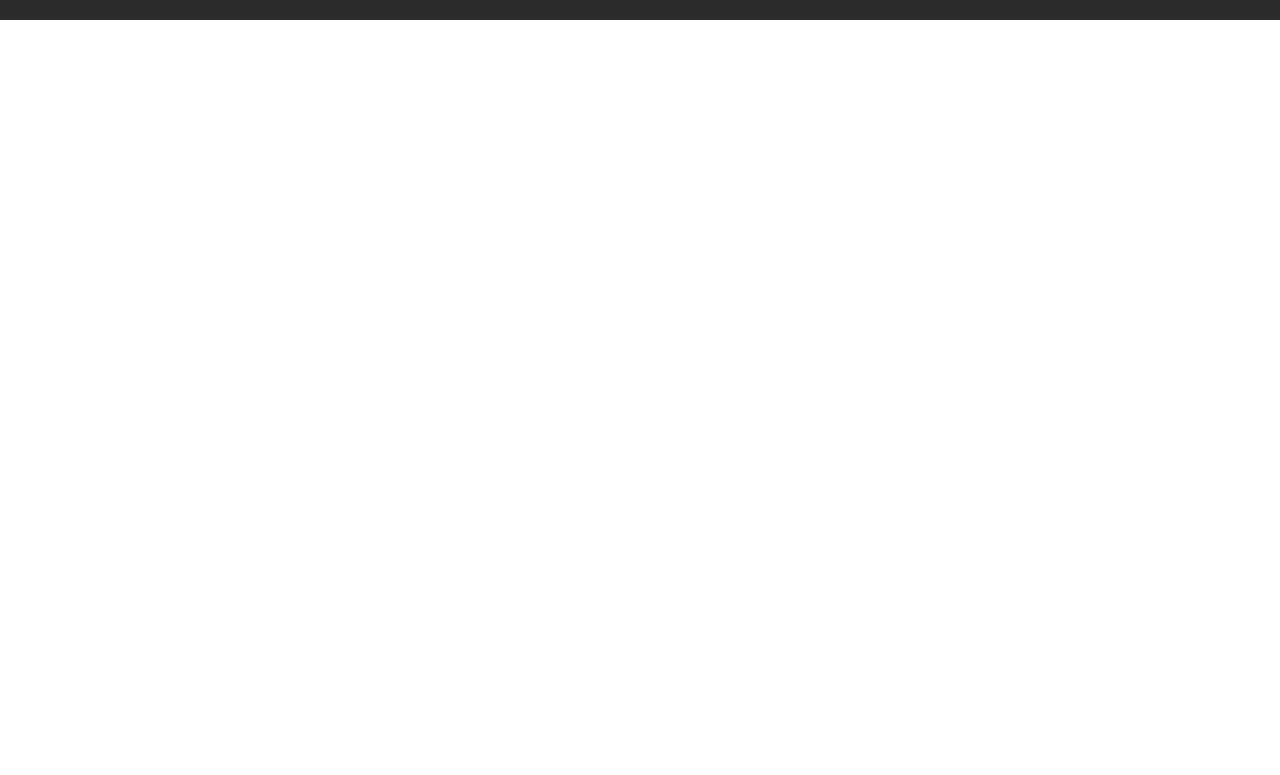
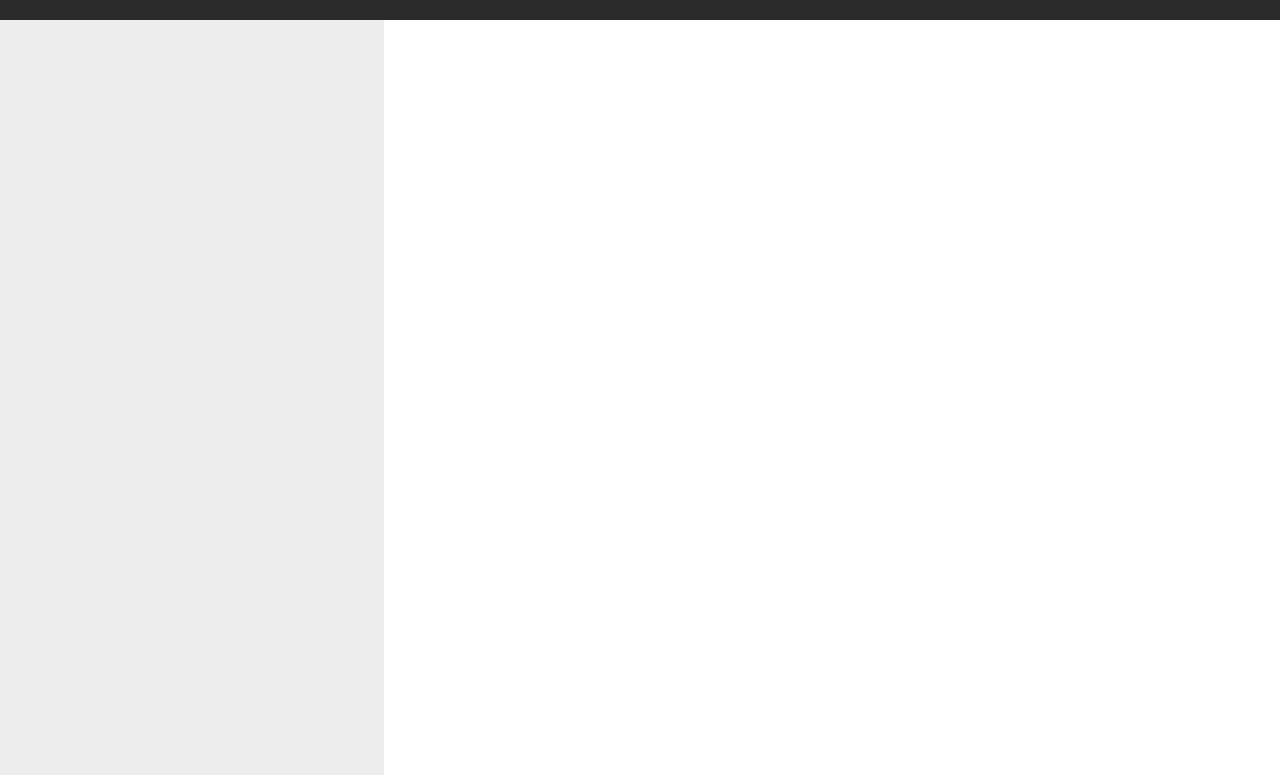
Before and after one commit to isergeich22/my_resume, a plain HTML site: page index.html in a window 1280 px wide. Shown: the part 130-905 px from the top of the page. Before the commit the page ends 800 px from the top, so only its background shows below. Drawn offline with nearby package versions, Linux system fonts and the light colour scheme.

Commit message:
update styles

```diff
--- a/styles.css
+++ b/styles.css
@@ -36,3 +36,19 @@
             font-size: 1.5rem;
             font-weight: var(--header-spec-weight);
         }
+
+.info {
+    display: flex;
+    flex-direction: row;
+}
+
+    .info__contact-block {
+        width: 30%;
+        background: #b4b4b43d;
+        height: 980px;
+    }
+
+    .info__useful-block {
+        width: 70%;
+        height: 100%;
+    }
```
